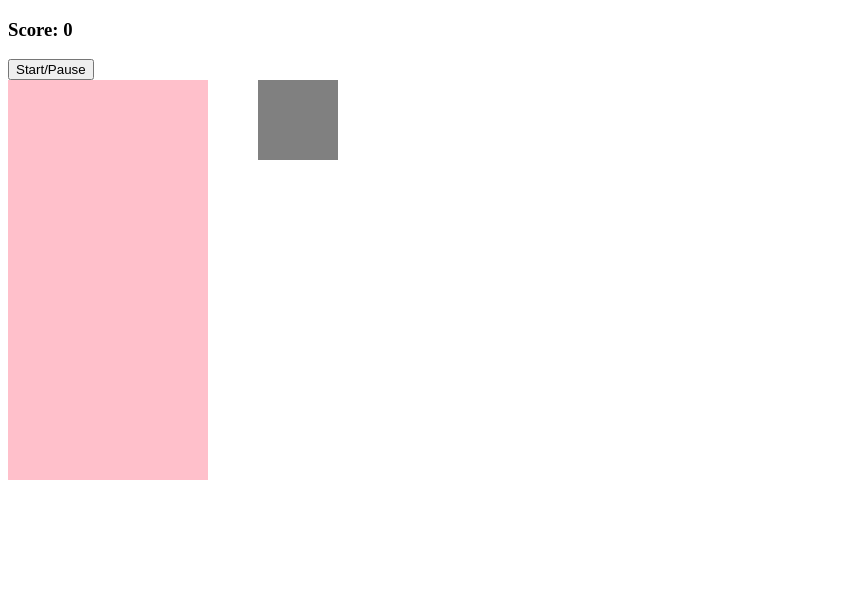
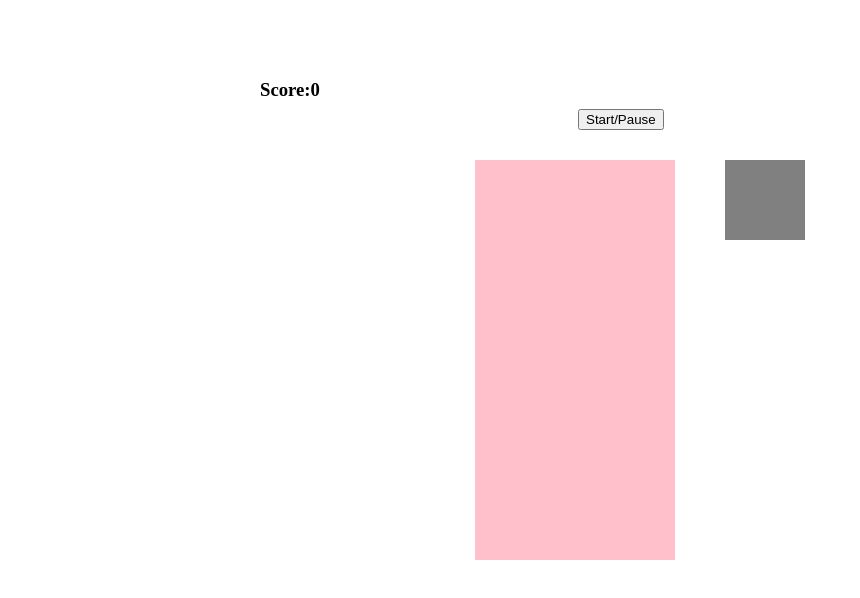
Before and after one commit to nhowlade/Tetris, a plain HTML site: page index.html in a window 1280 px wide. Shown: the whole page, without its empty margins (0-860 px from the left). Drawn offline with Linux system fonts and the light colour scheme.

Commit message:
Centered out the elements

```diff
--- a/index.html
+++ b/index.html
@@ -8,7 +8,7 @@
     </head>
     <body>
 
-        <h3>Score: <span id="score">0</span></h3>
+        <h3 class="score-tag">Score: <span id="score">0</span></h3>
         <button id="start-button">Start/Pause</button>
         <div class="container">
             <div class="grid">
--- a/style.css
+++ b/style.css
@@ -1,5 +1,17 @@
+.score-tag {
+    display: flex;
+    justify-content: center;
+    transform: translate(-350px, 60px);
+}
 .container {
     display: flex;
+    justify-content: center;
+    transform: translateY(80px);
+}
+
+#start-button {
+    display: flex;
+    transform: translate(570px, 50px);
 }
 .grid {
     width: 200px;
```
